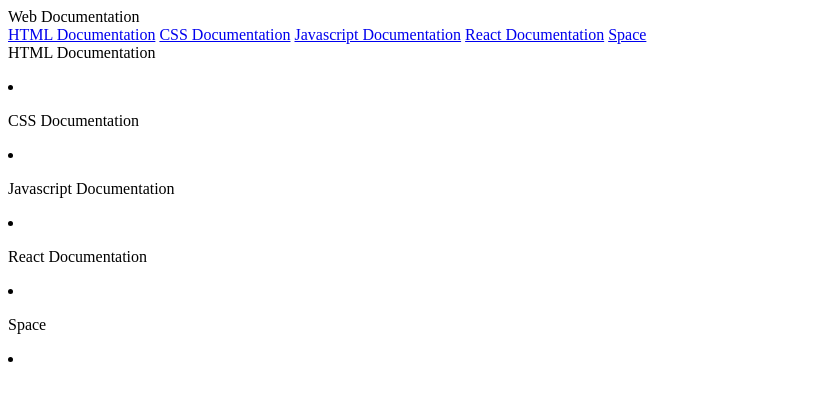
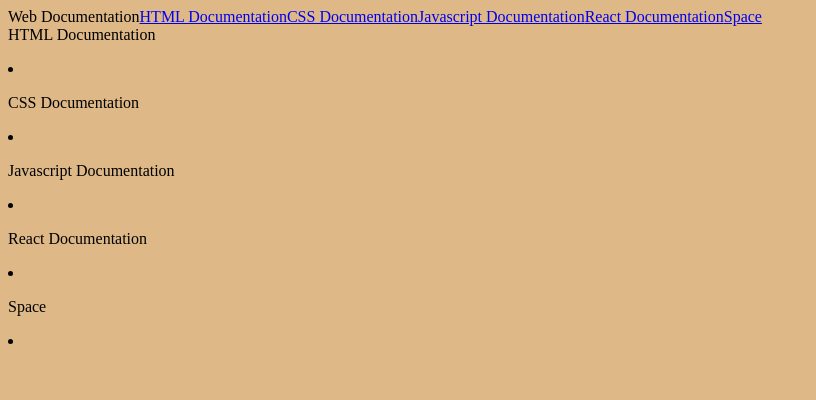
Before and after one commit to JayVen02/Technical-Documentation-Page, a plain HTML site: page index.html in a window 1280 px wide. Shown: the whole page, without its empty margins (0-816 px from the left). Drawn offline with Linux system fonts and the light colour scheme.

Commit message:
Update styles.css

```diff
--- a/styles.css
+++ b/styles.css
@@ -3,3 +3,11 @@
       padding: 5px;
     }
   }
+
+  body{
+    background-color: burlywood;
+  }
+
+  #navbar{
+    display: flex;
+  }
```
